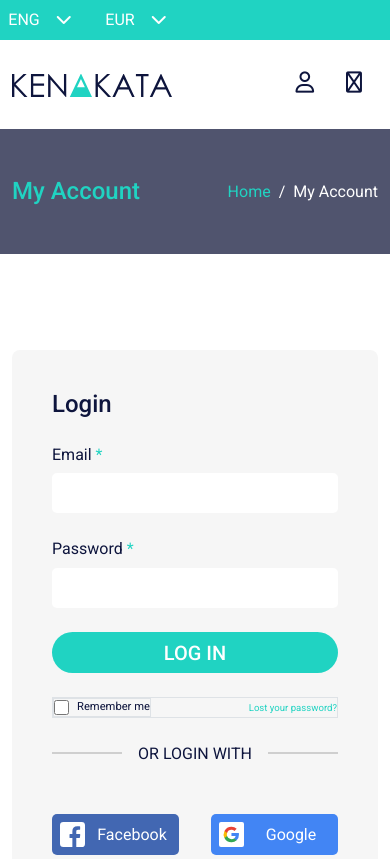
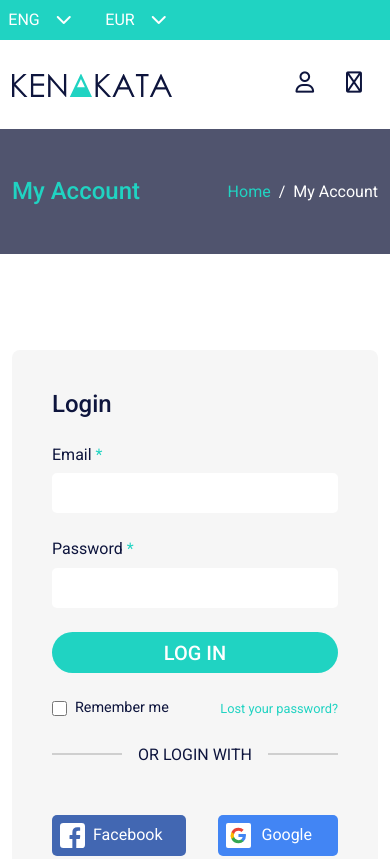
Before and after one commit to TobiasL97/kenkata-website, a plain HTML site: page account.html in a window 390 px wide. Shown: the top 859 px of the page. Drawn offline with nearby package versions, Linux system fonts and the light colour scheme; a script that the page names is missing.

Commit message:
All responsivity added

```diff
--- a/account.html
+++ b/account.html
@@ -128,8 +128,8 @@
                         <div class="mb-4 d-grid">
                             <button type="submit" class="btn btn-lg button-theme">LOG IN</button>
                         </div>
-                        <div class="login-links mb-4 d-flex justify-content-between align-items-center border">
-                            <div class="d-flex align-items-center border">
+                        <div class="login-links mb-4 d-flex justify-content-between align-items-center">
+                            <div class="d-flex align-items-center">
                                 <input id="signin-rememberMe" type="checkbox">
                                 <label for="signin-rememberMe">Remember me</label>
                             </div>
--- a/css/account.css
+++ b/css/account.css
@@ -567,11 +567,11 @@ html, body {
             font-weight: var(--font-weight-regular);
             color: var(--color-theme);
             text-decoration: none;
-            font-size: 0.6rem;
+            font-size: 0.8rem;
         }
 
         .form-theme .card .card-body .login-links label {
-            font-size: 0.7rem;
+            font-size: 0.9rem;
         }
 
         .form-theme .card .card-body .login-links a:hover {
@@ -597,6 +597,7 @@ html, body {
 
     .external-socialmedia-buttons .facebook-button span {
         margin: auto;
+        padding-right: 1rem;
     }
 
     .external-socialmedia-buttons .facebook-button img {
@@ -615,6 +616,7 @@ html, body {
 
     .external-socialmedia-buttons .google-button span {
         margin: auto;
+        padding-right: 1rem;
     }
 
     .external-socialmedia-buttons .google-button img {
```
